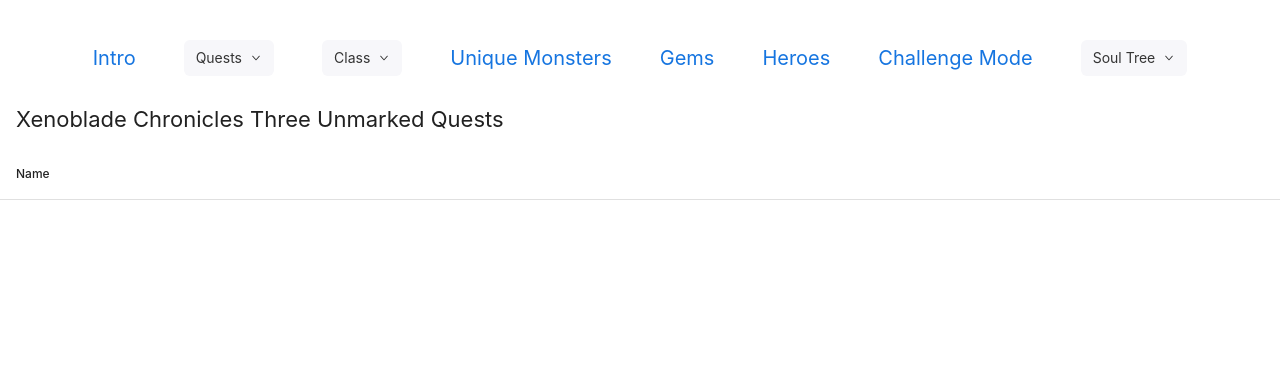
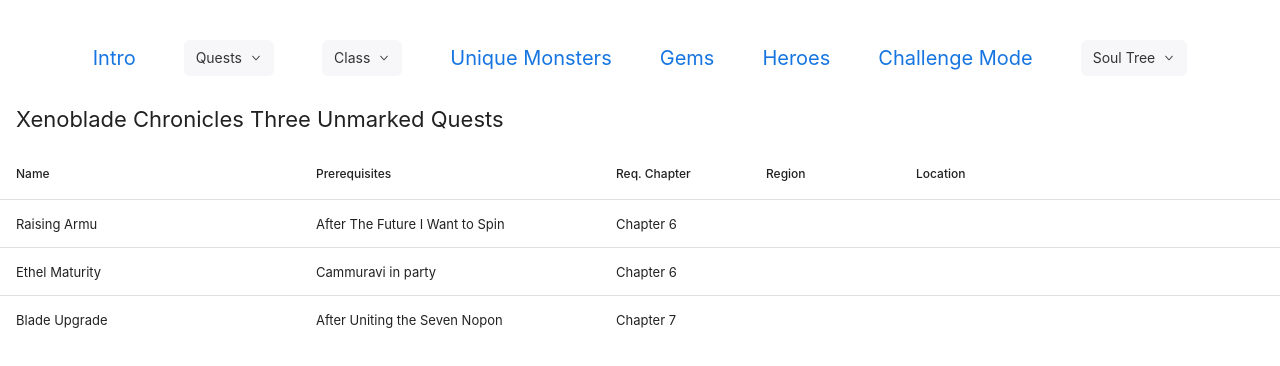
Before and after one commit to Sniffin3083/project-zohar, a React (Create React App) app: page /xeno3/quests/unmarked in a window 1280 px wide. Shown: the top 366 px of the page. Built offline with nearby package versions, Linux system fonts and the light colour scheme.

Commit message:
All unmarked quests added

```diff
--- a/src/data/XC3/QuestData/Unmarked.js
+++ b/src/data/XC3/QuestData/Unmarked.js
@@ -1,5 +1,26 @@
 export default [
     {
-
-    }
+        name: "Raising Armu",
+        prerequisites: "After The Future I Want to Spin",
+        chapter: "Chapter 6",
+        reigon: "Cadensia Region",
+        location: "Colony Mu",
+        uid: "unmarkedQ_raisingArmu"
+    },
+    {
+        name: "Ethel Maturity",
+        prerequisites: "Cammuravi in party",
+        chapter: "Chapter 6",
+        reigon: "Aetia Region",
+        location: "Colony Omega",
+        uid: "unmarkedQ_ethelMaturity"
+    },
+    {
+        name: "Blade Upgrade",
+        prerequisites: "After Uniting the Seven Nopon",
+        chapter: "Chapter 7",
+        reigon: "City",
+        location: "City",
+        uid: "unmarkedQ_bladeUpgrade"
+    },
 ]
--- a/src/routes/XC3/Quest/Unmarked.jsx
+++ b/src/routes/XC3/Quest/Unmarked.jsx
@@ -13,6 +13,31 @@ const columns = [
         sortable: true,
         width: "300px"
     },
+    {
+        name: "Prerequisites",
+        selector: row => row.prerequisites,
+        sortable: false,
+        width: "300px",
+        wrap: true
+    },
+    {
+        name: "Req. Chapter",
+        selector: row => row.chapter,
+        sortable: true,
+        width: "150px"
+    },
+    {
+        name: "Region",
+        selector: row => row.region,
+        sortable: true,
+        width: "150px"
+    },
+    {
+        name: "Location",
+        selector: row => row.area,
+        sortable: false,
+        width: "300px"
+    }
 ];
 
 const conditionalRowStyles = [
```
